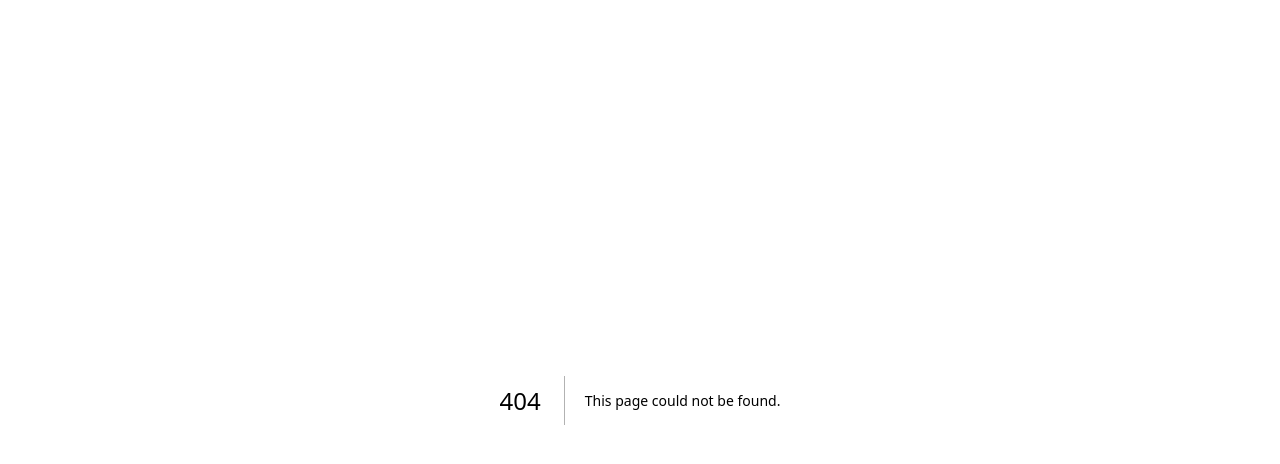
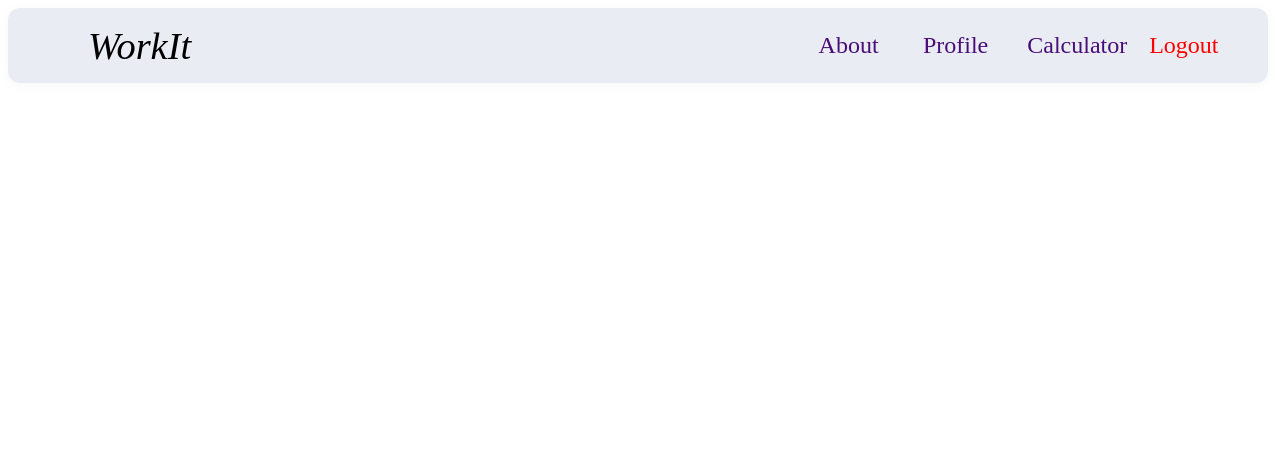
Before and after one commit to Krish6190/Workit, a Next.js app: page /profile in a window 1280 px wide. Before the commit this address had no page. Shown: the top 464 px of the page. Built offline with nearby package versions, Linux system fonts and the light colour scheme.

Commit message:
Added a middleware

```diff
--- a/app/globals.css
+++ b/app/globals.css
@@ -220,16 +220,18 @@
   box-shadow: 0 2px 8px rgba(156, 156, 156, 0.08);
   font-size: 1.5em;
   height: 75px;
+  gap: 0;
 }
 .navBar p{
   font-size: 1.6em;
   font-style: italic;
   font-family: 'Merri';
-  flex: 8;
+  flex: 7;
 }
 
 .navBar a{
   text-decoration: none;
+  color: #490d77;
   flex: 1;
 }
 
--- a/app/navigation.tsx
+++ b/app/navigation.tsx
@@ -6,6 +6,7 @@ export default function NavigationBar(){
         <div className="navBar">
             <p>WorkIt</p>
             <Link href={"/home"}>About</Link>
+            <Link href={"/profile"}>Profile</Link>
             <Link href={"/calculator"}>Calculator</Link>
             <LogOut/>
         </div>
--- a/app/page.tsx
+++ b/app/page.tsx
@@ -3,7 +3,7 @@
 TO DO :
 Find good background images
 Add an About page
-Make a Middleware
+Add a Profile Page
 */
 import {Authentication} from "./Authenticate";
 import Register from "./register";
--- /dev/null
+++ b/app/profile/page.tsx
@@ -0,0 +1,9 @@
+import NavigationBar from "../navigation";
+
+export default function Profile() {
+    return (
+        <div>
+            <NavigationBar/>
+        </div>
+    )
+}
```
Also changed, not shown: middleware.tsx (added, +15 -0 lines), app/api/logout/route.js (renamed from app/api/logout/routes.js).
